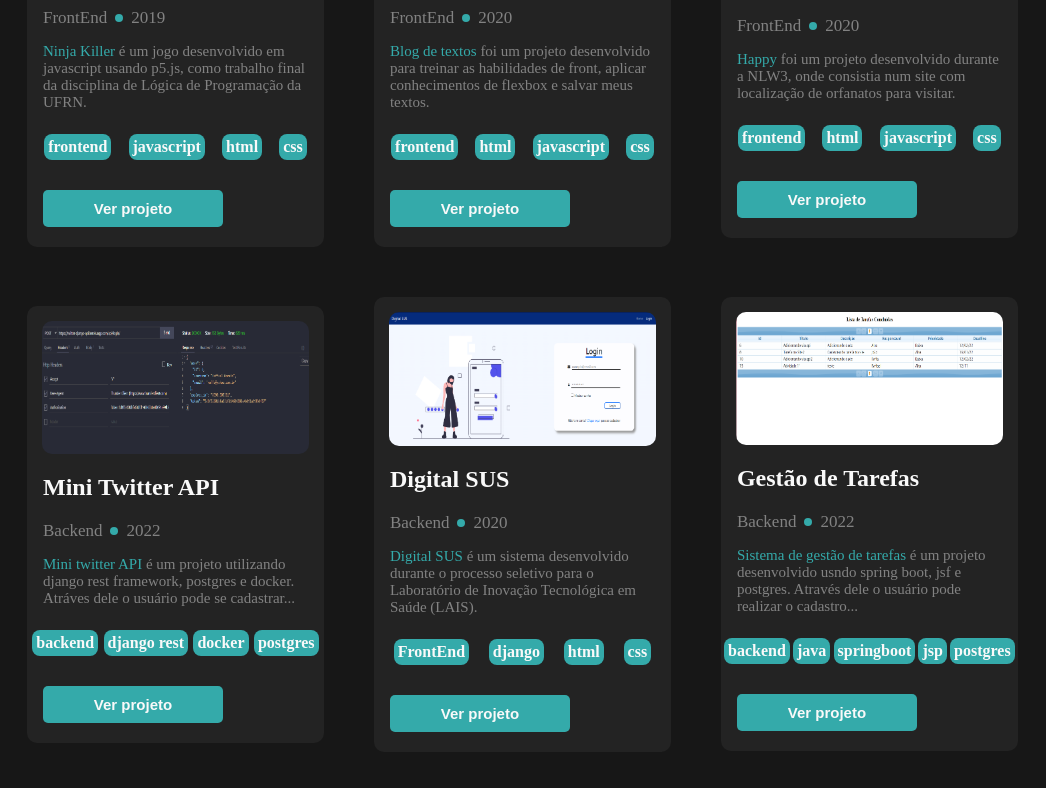
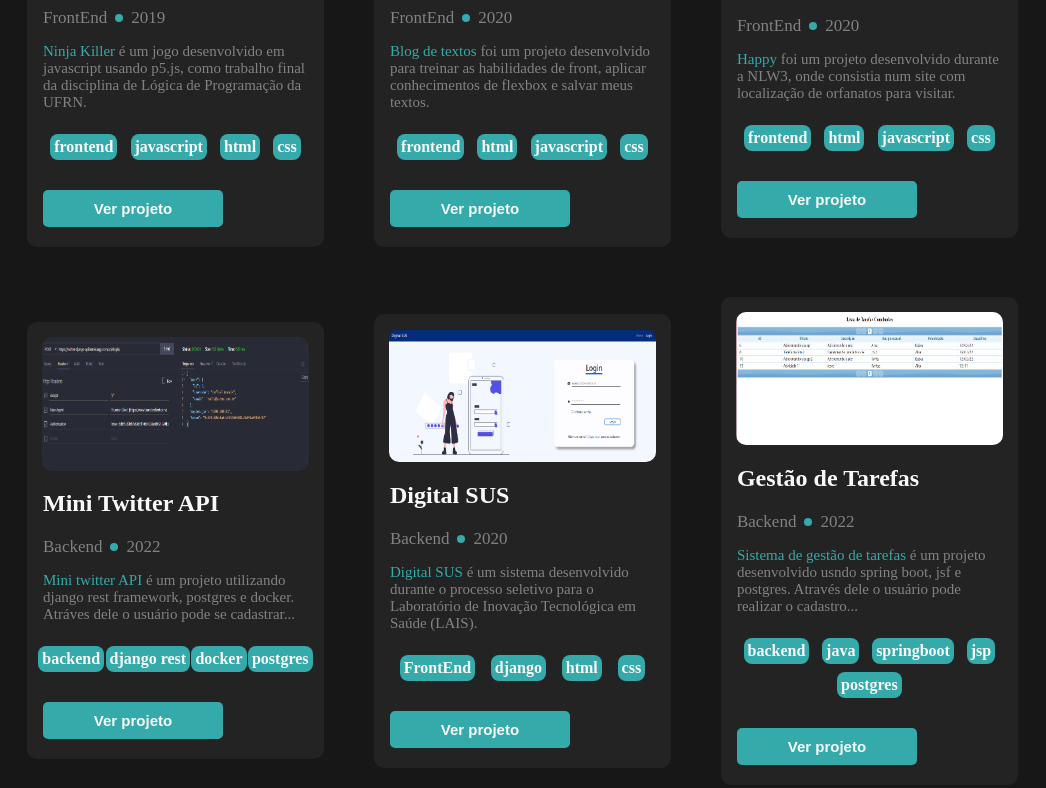
Before and after one commit to Raffae2679/portifolio, a plain HTML site: page index.html in a window 1280 px wide. Shown: the part 1755-2543 px from the top of the page, without its empty margins (101-1147 px from the left). Drawn offline with Linux system fonts and the light colour scheme.

Commit message:
Correção das flags

```diff
--- a/src/css/style.css
+++ b/src/css/style.css
@@ -351,7 +351,8 @@ a{
 }
 .card-flags ul{
     width: 100%;
-    padding-left: 0;
+    padding-left: 10px;
+    padding-right: 10px;
     display: flex;
     justify-content: space-evenly;
     list-style: none;
```
